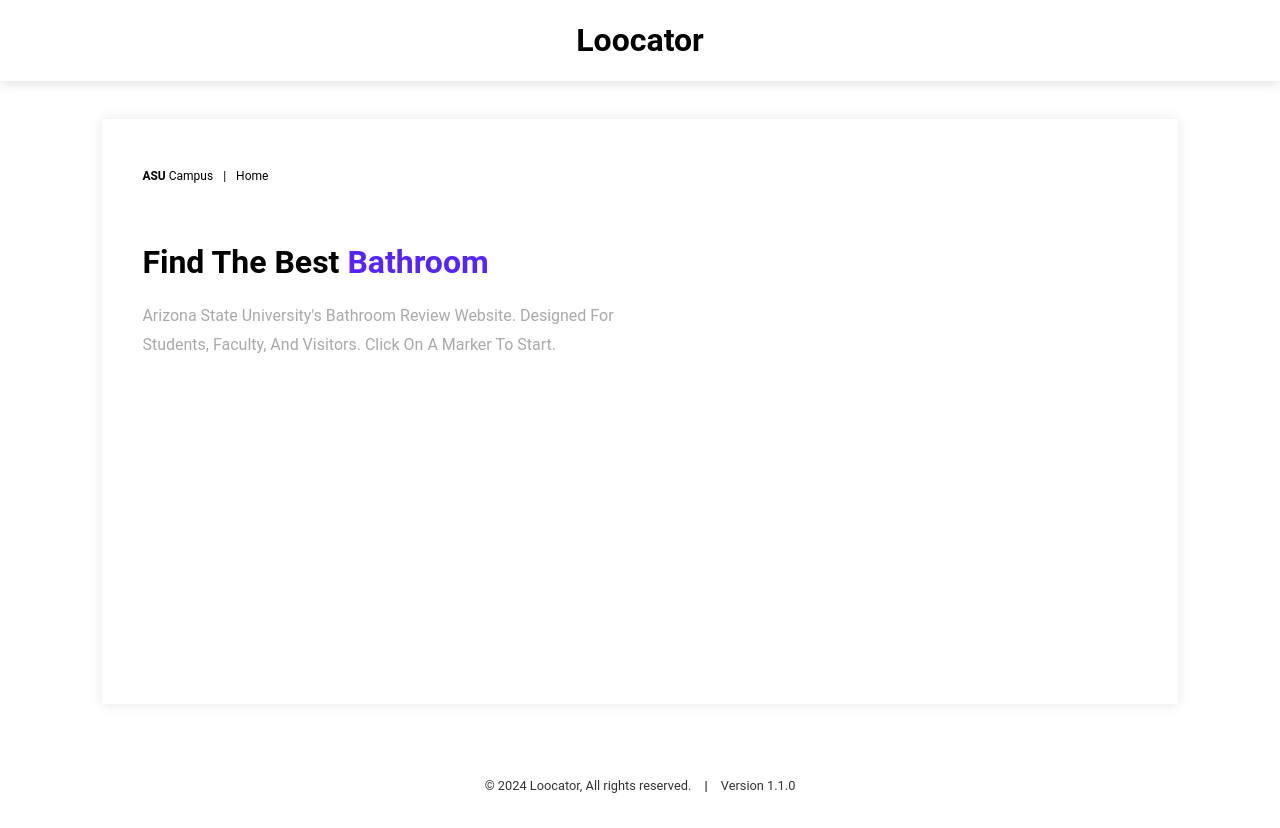
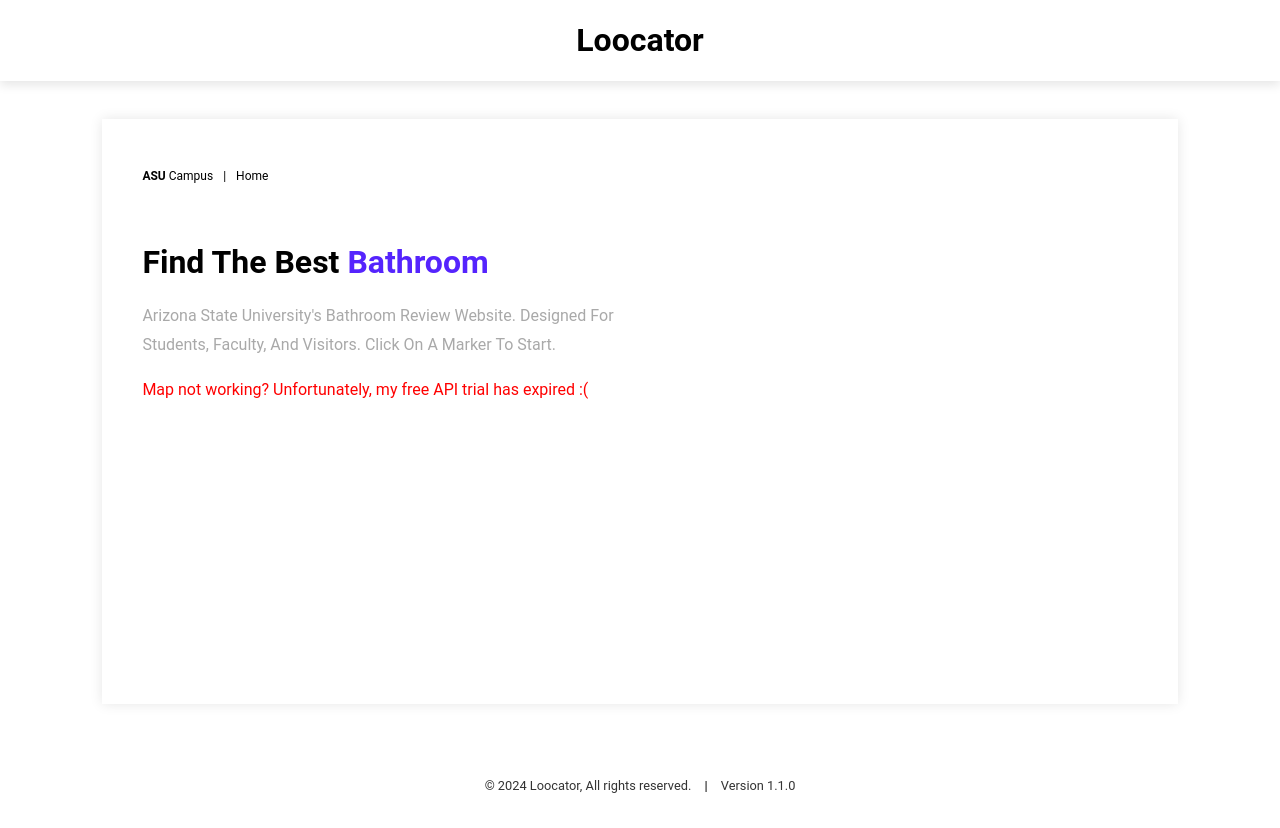
Before and after one commit to coleeastman/loocator, a website: page docs/index.html in a window 1280 px wide. Drawn offline with Linux system fonts and the light colour scheme; no server answers.

Commit message:
Update index.html

```diff
--- a/docs/index.html
+++ b/docs/index.html
@@ -38,6 +38,9 @@
             </div> -->
             <p class="grey" id="description">
                 Arizona State University's Bathroom Review Website. Designed For Students, Faculty, And Visitors. Click On A Marker To Start.
+            </p>
+            <p class="red" id="description">
+                Map not working? Unfortunately, my free API trial has expired :(
             </p>
         </div>
 
--- a/docs/styles.css
+++ b/docs/styles.css
@@ -203,3 +203,7 @@ footer {
     outline: none;
     box-shadow: none; /* If you don't want any focus indication */
 }
+
+.red {
+    color: red;
+}
```
